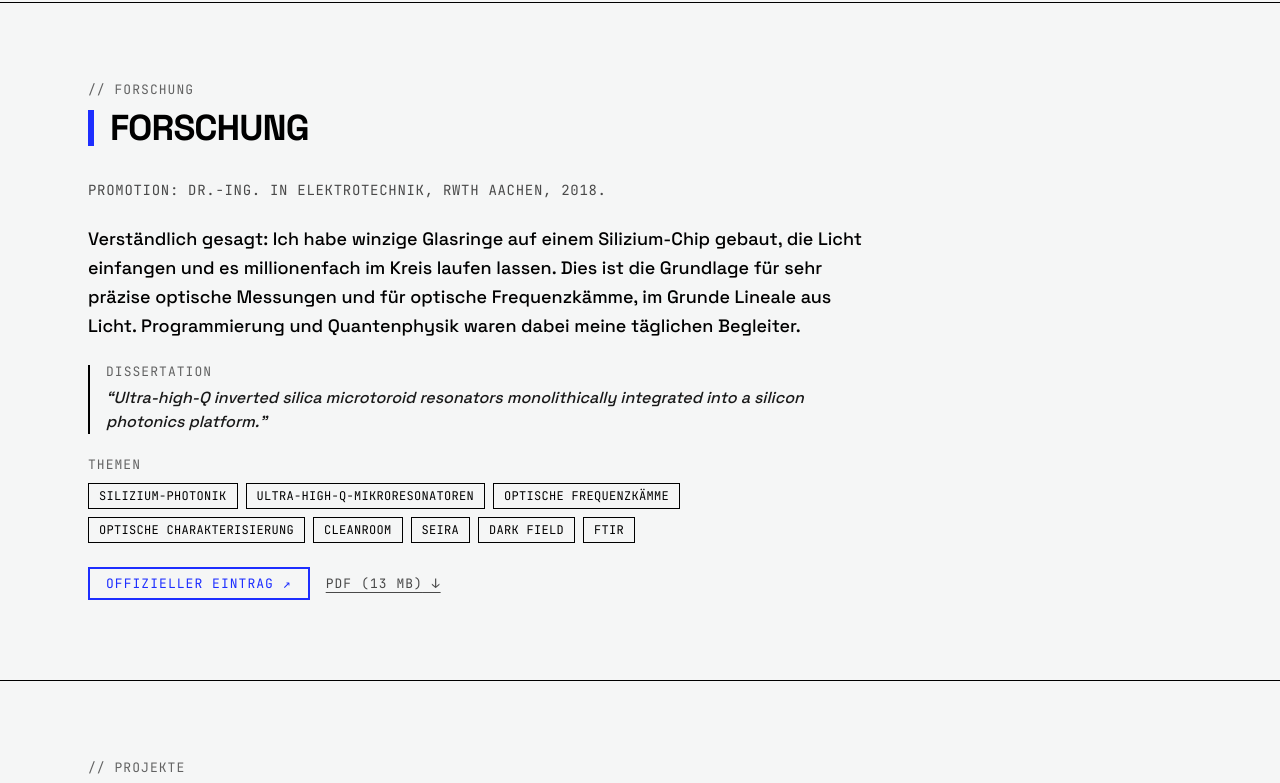
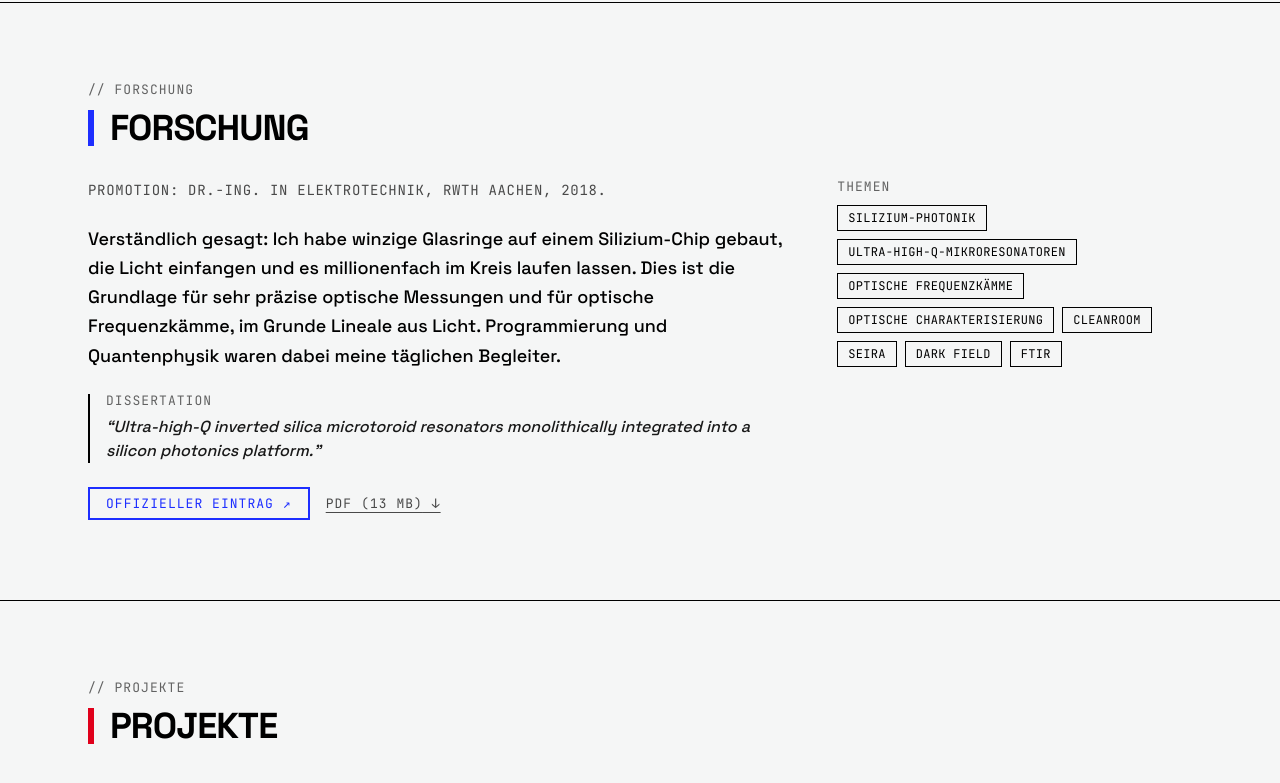
Before and after one commit to jrichter24/jrichter24.github.io, a Next.js app: page /de in a window 1280 px wide. Shown: the part 2007-2790 px from the top of the page. Built offline with nearby package versions, Linux system fonts and the light colour scheme; no server answers.

Commit message:
refactor: share two-column topics layout between Work and Research

```diff
--- /dev/null
+++ b/components/TopicsColumns.tsx
@@ -0,0 +1,35 @@
+import type { ReactNode } from 'react';
+
+// Shared two-column layout for Now/Work and Research: prose on the left, a
+// mono-labelled chip list ("Topics") on the right. Below lg it collapses to one
+// column (prose, then chips). Kept as a single component so both sections stay
+// pixel-identical instead of drifting near-copies. Layout only — colours,
+// spacing and the chip styling are unchanged from the original inline markup.
+export default function TopicsColumns({
+  label,
+  topics,
+  children,
+}: {
+  label: string;
+  topics: string[];
+  children: ReactNode;
+}) {
+  return (
+    <div className="grid gap-10 lg:grid-cols-[2fr_1fr]">
+      {children}
+      <div>
+        <p className="label-mono mb-3 text-ink/60">{label}</p>
+        <ul className="flex flex-wrap gap-2">
+          {topics.map((topic) => (
+            <li
+              key={topic}
+              className="border border-ink px-2.5 py-1 font-mono text-xs uppercase tracking-wide"
+            >
+              {topic}
+            </li>
+          ))}
+        </ul>
+      </div>
+    </div>
+  );
+}
--- a/components/sections/Research.tsx
+++ b/components/sections/Research.tsx
@@ -1,5 +1,6 @@
 import { useLocale, useTranslations } from 'next-intl';
 import Section from '@/components/Section';
+import TopicsColumns from '@/components/TopicsColumns';
 import { JsonLd } from '@/components/JsonLd';
 import { thesisLd } from '@/lib/structured-data';
 import { siteConfig } from '@/site.config';
@@ -13,6 +14,7 @@ export default function Research() {
   return (
     <Section id="research" eyebrow={t('eyebrow')} title={t('title')} accent="blue">
       <JsonLd data={thesisLd(locale)} />
+      <TopicsColumns label={t('keywordsLabel')} topics={keywords}>
         <div className="max-w-[68ch] space-y-6 text-lg leading-relaxed">
           <p className="font-mono text-sm uppercase tracking-wider text-ink/70">{t('lead')}</p>
           <p>{t('plain')}</p>
@@ -23,20 +25,6 @@ export default function Research() {
               &ldquo;{t('thesisTitle')}&rdquo;
             </blockquote>
           </figure>
-
-        <div>
-          <p className="label-mono mb-3 text-ink/60">{t('keywordsLabel')}</p>
-          <ul className="flex flex-wrap gap-2">
-            {keywords.map((kw) => (
-              <li
-                key={kw}
-                className="border border-ink px-2.5 py-1 font-mono text-xs uppercase tracking-wide"
-              >
-                {kw}
-              </li>
-            ))}
-          </ul>
-        </div>
 
           <div className="flex flex-wrap items-center gap-4">
             <a
@@ -56,6 +44,7 @@ export default function Research() {
             </a>
           </div>
         </div>
+      </TopicsColumns>
     </Section>
   );
 }
--- a/components/sections/Work.tsx
+++ b/components/sections/Work.tsx
@@ -1,5 +1,6 @@
 import { useTranslations } from 'next-intl';
 import Section from '@/components/Section';
+import TopicsColumns from '@/components/TopicsColumns';
 import { siteConfig } from '@/site.config';
 
 export default function Work() {
@@ -8,7 +9,7 @@ export default function Work() {
 
   return (
     <Section id="work" eyebrow={t('eyebrow')} title={t('title')} accent="blue">
-      <div className="grid gap-10 lg:grid-cols-[2fr_1fr]">
+      <TopicsColumns label={t('capabilitiesLabel')} topics={capabilities}>
         <div className="max-w-[68ch] space-y-5 text-lg leading-relaxed">
           <p className="text-xl">{t('lead')}</p>
           <p>{t('body')}</p>
@@ -34,21 +35,7 @@ export default function Work() {
             </a>
           </div>
         </div>
-
-        <div>
-          <p className="label-mono mb-3 text-ink/60">{t('capabilitiesLabel')}</p>
-          <ul className="flex flex-wrap gap-2">
-            {capabilities.map((cap) => (
-              <li
-                key={cap}
-                className="border border-ink px-2.5 py-1 font-mono text-xs uppercase tracking-wide"
-              >
-                {cap}
-              </li>
-            ))}
-          </ul>
-        </div>
-      </div>
+      </TopicsColumns>
     </Section>
   );
 }
```
Lines whose indentation alone changed are shown as unchanged.
